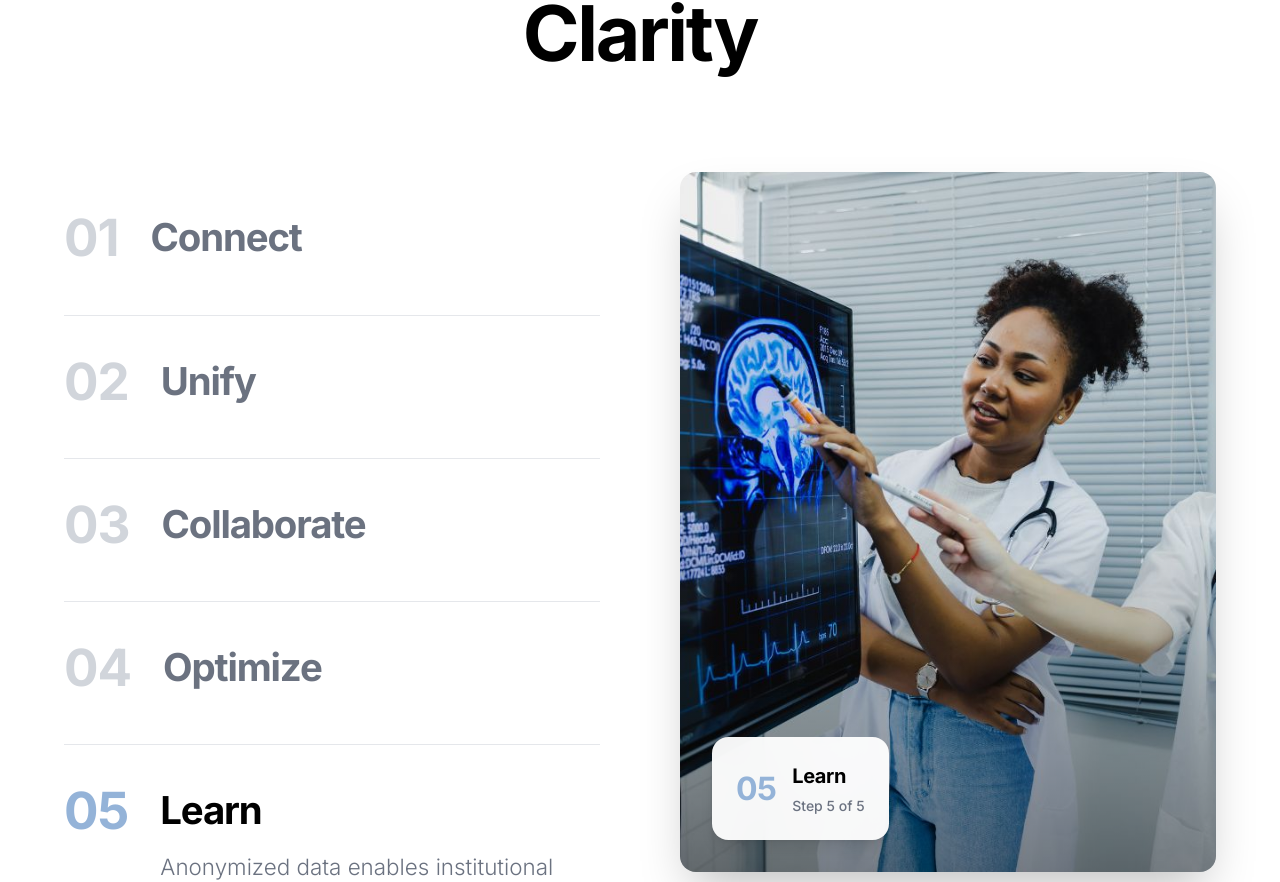
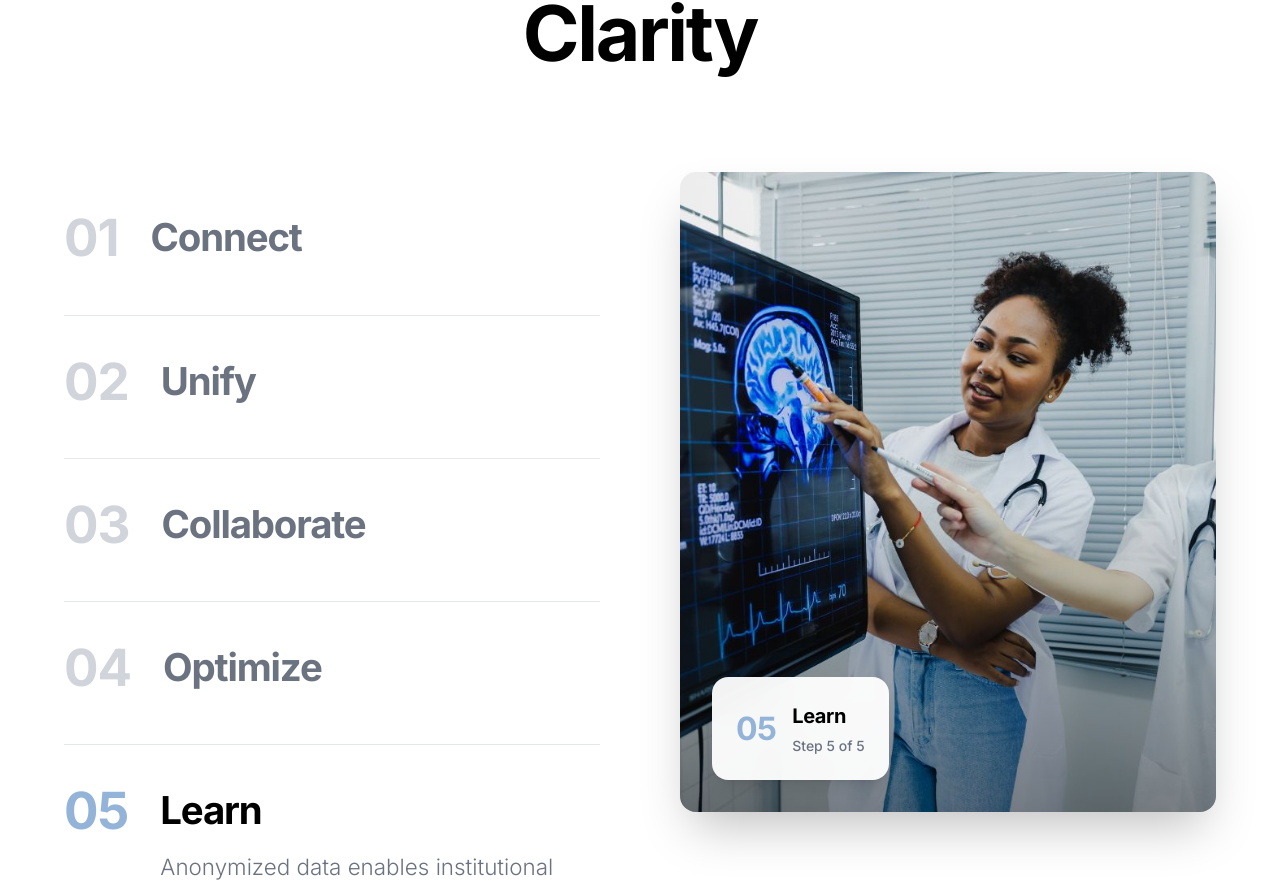
Before and after one commit to twicecoder10/nxxus, a React (Vite) app: page /how-it-works in a window 1280 px wide. Shown: the part 446-1328 px from the top of the page. Built offline with nearby package versions, Linux system fonts and the light colour scheme.

Commit message:
Fix: Keep sticky image container fixed on How It Works page - remove all scroll-based transforms, use opacity-only crossfade

```diff
--- a/src/components/HowItWorksContent.tsx
+++ b/src/components/HowItWorksContent.tsx
@@ -1,4 +1,4 @@
-import { motion, AnimatePresence, useScroll, useTransform } from 'motion/react';
+import { motion, AnimatePresence } from 'motion/react';
 import { useState, useRef, useEffect } from 'react';
 import React from 'react';
 import c1Image from '../../pics/c1.jpg';
@@ -14,12 +14,7 @@ export function HowItWorksContent() {
   const containerRef = useRef(null);
   const stepRefs = useRef<(HTMLDivElement | null)[]>([]);
 
-  const { scrollYProgress } = useScroll({
-    target: containerRef,
-    offset: ["start center", "end center"]
-  });
-
-  // Calculate which step should be active based on scroll position
+  // Calculate which step should be active based on scroll position (ONLY for image switching, NOT for transforms)
   useEffect(() => {
     const handleScroll = () => {
       const stepElements = stepRefs.current.filter(Boolean);
@@ -64,6 +59,15 @@ export function HowItWorksContent() {
 
     return () => window.removeEventListener('scroll', onScroll);
   }, []);
+
+  // Handle click navigation - scroll to step smoothly
+  const handleStepClick = (index: number) => {
+    setActiveStep(index);
+    const stepElement = stepRefs.current[index];
+    if (stepElement) {
+      stepElement.scrollIntoView({ behavior: 'smooth', block: 'center' });
+    }
+  };
 
   const steps = [
     {
@@ -137,7 +141,7 @@ export function HowItWorksContent() {
                 className={`cursor-pointer py-10 border-b border-[#E5E7EB] transition-all duration-500 ${
                   activeStep === idx ? 'border-[#94B3D8]' : 'hover:border-[#94B3D8]/30'
                 }`}
-                onClick={() => setActiveStep(idx)}
+                onClick={() => handleStepClick(idx)}
                 initial={{ opacity: 0, y: 30 }}
                 whileInView={{ opacity: 1, y: 0 }}
                 viewport={{ once: true }}
@@ -196,33 +200,40 @@ export function HowItWorksContent() {
             ))}
           </div>
 
-          {/* Right - Image Display (Factory Style) */}
-          <div className="sticky top-32 h-[600px] lg:h-[700px]">
-            <AnimatePresence mode="wait">
-              <motion.div
-                key={activeStep}
-                className="relative w-full h-full rounded-2xl overflow-hidden shadow-2xl"
-                initial={{ opacity: 0, scale: 0.95 }}
-                animate={{ opacity: 1, scale: 1 }}
-                exit={{ opacity: 0, scale: 0.95 }}
-                transition={{ duration: 0.5, ease: [0.22, 1, 0.36, 1] }}
+          {/* Right - Image Display (FIXED Container - NO transforms) */}
+          <div
+            className="sticky rounded-2xl overflow-hidden shadow-2xl"
+            style={{
+              position: 'sticky',
+              top: '80px',
+              height: 'calc(100vh - 160px)',
+              minHeight: '600px',
+              overflow: 'hidden'
+            }}
           >
+            {/* Image container - opacity-based crossfade only */}
+            <div className="relative w-full h-full">
+              {steps.map((step, index) => (
                 <img
-                  src={steps[activeStep].image}
-                  alt={steps[activeStep].title}
-                  className="w-full h-full object-cover"
+                  key={index}
+                  src={step.image}
+                  alt={step.title}
+                  className="absolute inset-0 w-full h-full"
+                  style={{
+                    opacity: activeStep === index ? 1 : 0,
+                    transition: 'opacity 0.4s ease-in-out',
+                    objectFit: 'cover',
+                    objectPosition: 'center',
+                    pointerEvents: 'none'
+                  }}
                 />
+              ))}
 
               {/* Gradient overlay */}
-                <div className="absolute inset-0 bg-gradient-to-t from-black/40 via-transparent to-transparent" />
+              <div className="absolute inset-0 bg-gradient-to-t from-black/40 via-transparent to-transparent pointer-events-none" />
 
               {/* Step indicator on image */}
-                <motion.div
-                  className="absolute bottom-8 left-8 bg-white/95 backdrop-blur-lg rounded-xl p-6 shadow-lg"
-                  initial={{ y: 20, opacity: 0 }}
-                  animate={{ y: 0, opacity: 1 }}
-                  transition={{ duration: 0.4, delay: 0.2 }}
-                >
+              <div className="absolute bottom-8 left-8 bg-white/95 backdrop-blur-lg rounded-xl p-6 shadow-lg pointer-events-none">
                 <div className="flex items-center gap-4">
                   <div
                     className="text-[#94B3D8]"
@@ -245,9 +256,8 @@ export function HowItWorksContent() {
                     </div>
                   </div>
                 </div>
-                </motion.div>
-              </motion.div>
-            </AnimatePresence>
+              </div>
+            </div>
           </div>
         </div>
       </div>
```
Lines whose indentation alone changed are shown as unchanged.
